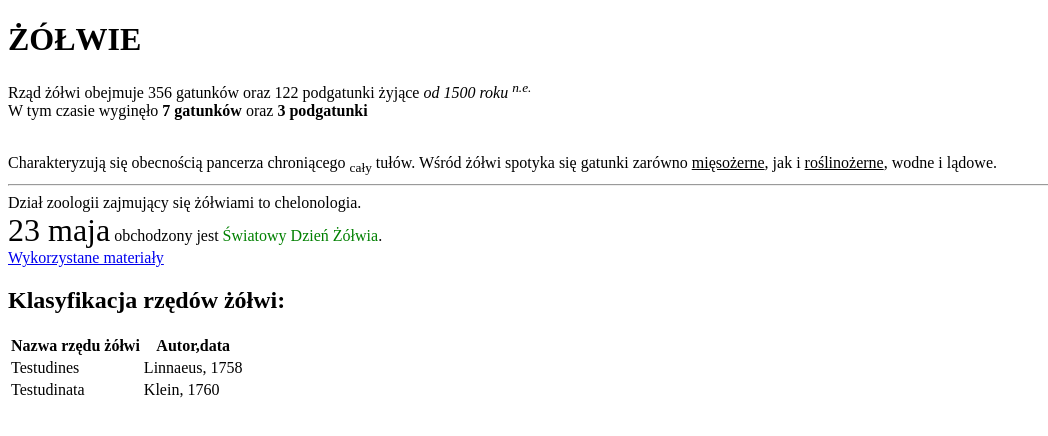
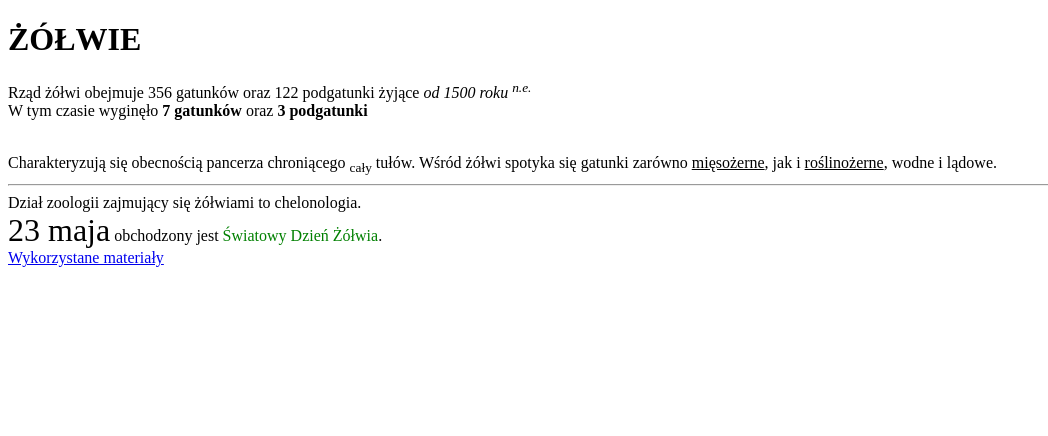
Before and after one commit to Lidiacyb/Lidiacyb.github.io, a plain HTML site: page zadanie1/zadanie1.html in a window 1280 px wide. Shown: the whole page, without its empty margins (0-1048 px from the left). Drawn offline with Linux system fonts and the light colour scheme.

Commit message:
Update zadanie1.html

```diff
--- a/zadanie1/zadanie1.html
+++ b/zadanie1/zadanie1.html
@@ -17,17 +17,6 @@ Dział zoologii zajmujący się żółwiami to <span style="font-family: Wide La
 <span style="font-size: xx-large">23 maja</span> obchodzony jest <span style="color: green">Światowy Dzień Żółwia</span>.<br>
 <a href="https://pl.wikipedia.org/wiki/%C5%BB%C3%B3%C5%82wie">Wykorzystane materiały</a>
 
-<h2>Klasyfikacja rzędów żółwi:</h2>
-<table>
-<tr>
-	<th>Nazwa rzędu żółwi</th>	<th>Autor,data</th>
-	<tr>
-	<td>Testudines</td>	<td>Linnaeus, 1758</td>
-</tr>
-<tr>
-	<td>Testudinata</td>	<td>Klein, 1760</td>
-</tr>
-</tr>
-</table>
+
 </body>
 </html>
```
